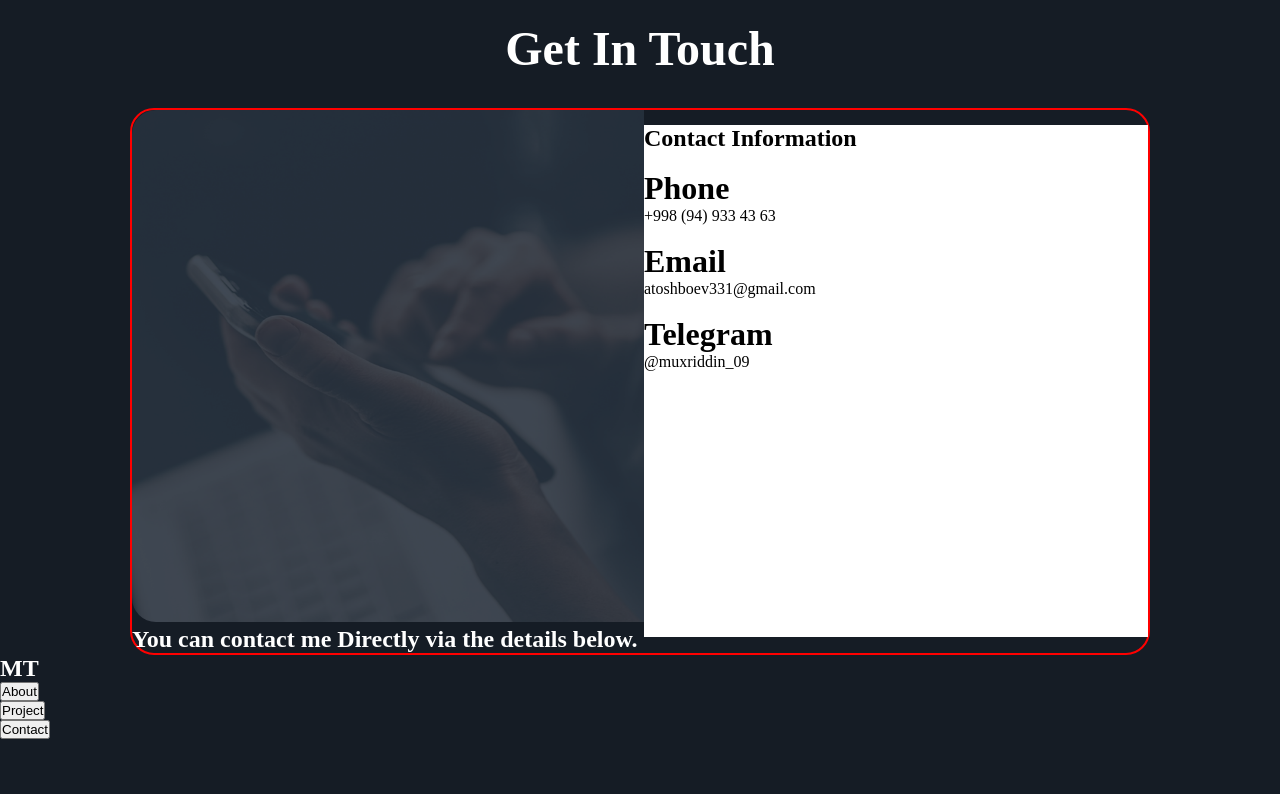
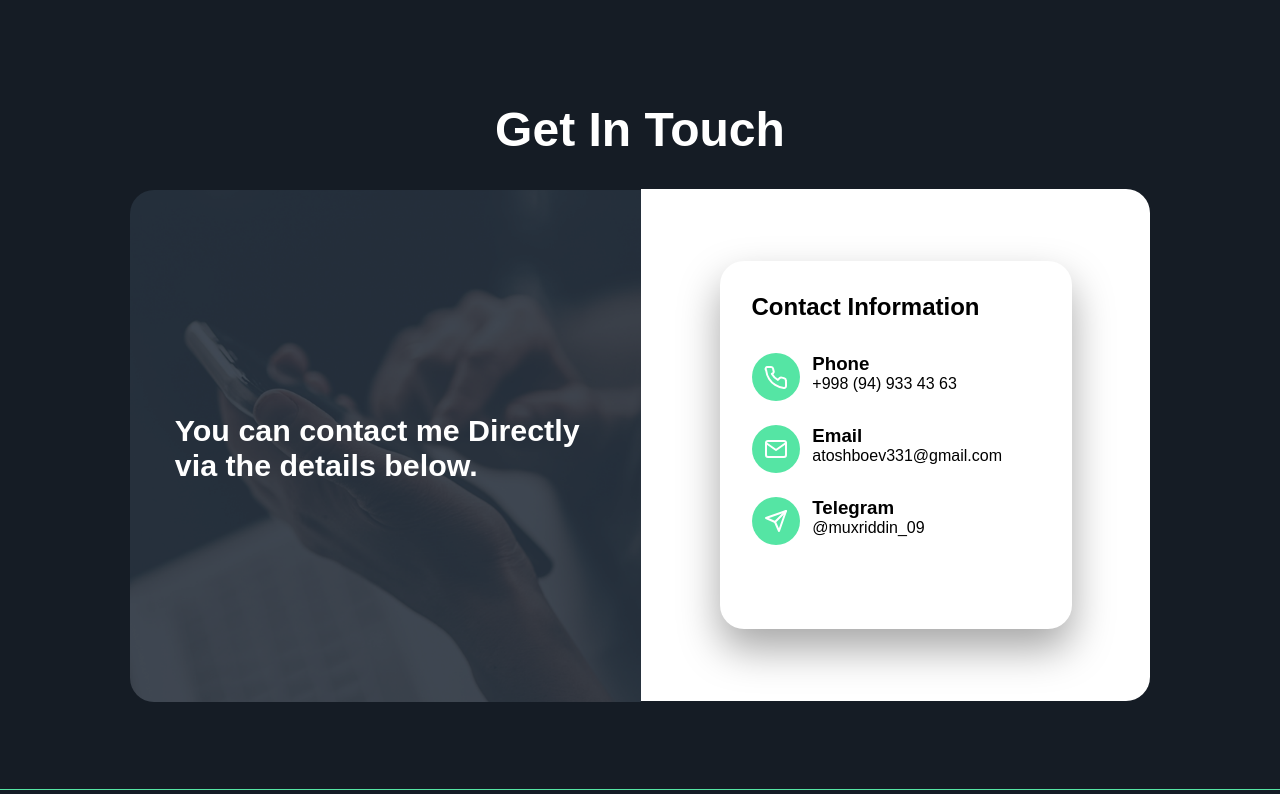
Before and after one commit to MukhriddinToshboyev/Portfoliyo, a React (Vite) app: page / in a window 1280 px wide. Shown: the part 3740-4534 px from the top of the page. Built offline with nearby package versions, Linux system fonts and the light colour scheme.

Commit message:
All classnames of the Contact component have been changed.

```diff
--- a/src/Contact/index.jsx
+++ b/src/Contact/index.jsx
@@ -4,36 +4,125 @@ import Contact_img from "../assets/ContactImg.png";
 function Contact() {
   return (
     <div className="Contact_container">
-      <h2 className="Contact_name">Get In Touch</h2>
-      <div className="Contact_card">
-        <div className="Contact_navbar">
-          <img className="Contact_navbar_img" src={Contact_img} alt="" />
-          <h2 className="Contact_navbar_text">
-            {" "}
-            You can contact me Directly via the details below.
-          </h2>
-        </div>
-        <div className="Contact_section">
-          <h2 className="Contact_section_name"> Contact Information</h2>
-          <ul className="Contact_section_card">
-            <li>
-              <img className="Contact_section_icon" src="" alt="" />
-              <h1 className="Contact_section_title">Phone</h1>
-              <p className="Contact_section_text"> +998 (94) 933 43 63</p>
-            </li>
-            <li>
-              <img className="Contact_section_icon" src="" alt="" />
-              <h1 className="Contact_section_title">Email</h1>
-              <p className="Contact_section_text"> atoshboev331@gmail.com</p>
-            </li>
-            <li>
-              <img className="Contact_section_icon" src="" alt="" />
-              <h1 className="Contact_section_title">Telegram</h1>
-              <p className="Contact_section_text"> @muxriddin_09</p>
-            </li>
-          </ul>
+      <div className="Contact">
+        <h2 className="Contact_title">Get In Touch</h2>
+
+        <div className="Contact_card">
+          <div className="Contact_left">
+            <img src={Contact_img} alt="#" />
+            <h2 className="Contact_text">
+              {" "}
+              You can contact me Directly <br /> via the details below.
+            </h2>
+          </div>
+
+          <div className="Contact_right">
+            <div className="Contact_right_content">
+              <h3 className="Contact_info-title"> Contact Information</h3>
+
+              <div className="Contact_item">
+                <div className="Contact_icon">
+                  <svg
+                    width="24"
+                    height="24"
+                    viewBox="0 0 24 24"
+                    fill="none"
+                    xmlns="http://www.w3.org/2000/svg"
+                  >
+                    <path
+                      d="M22 16.92V21a2 2 0 0 1-2.18 2
+                      19.79 19.79 0 0 1-8.63-3.07
+                      19.5 19.5 0 0 1-6-6
+                      19.79 19.79 0 0 1-3.07-8.67
+                      A2 2 0 0 1 3 2h4.09
+                      a2 2 0 0 1 2 1.72
+                      c.12.81.3 1.6.54 2.36
+                      a2 2 0 0 1-.45 2L7.91 8.91
+                      a16 16 0 0 0 6 6l1.83-1.83
+                      a2 2 0 0 1 2-.45
+                      c.76.24 1.55.42 2.36.54
+                      a2 2 0 0 1 1.72 2z"
+                      stroke="currentColor"
+                      stroke-width="2"
+                      stroke-linecap="round"
+                      stroke-linejoin="round"
+                    />
+                  </svg>
+                </div>
+                <div>
+                  <h3>Phone</h3>
+                  <p> +998 (94) 933 43 63</p>
+                </div>
+              </div>
+              <div className="Contact_item">
+                <div className="Contact_icon">
+                  <svg
+                    width="24"
+                    height="24"
+                    viewBox="0 0 24 24"
+                    fill="none"
+                    xmlns="http://www.w3.org/2000/svg"
+                  >
+                    <path
+                      d="M4 4h16a2 2 0 0 1 2 2v12
+                        a2 2 0 0 1-2 2H4
+                        a2 2 0 0 1-2-2V6
+                        a2 2 0 0 1 2-2z"
+                      stroke="currentColor"
+                      stroke-width="2"
+                      stroke-linecap="round"
+                      stroke-linejoin="round"
+                    />
+                    <path
+                      d="M22 6l-10 7L2 6"
+                      stroke="currentColor"
+                      stroke-width="2"
+                      stroke-linecap="round"
+                      stroke-linejoin="round"
+                    />
+                  </svg>
+                </div>
+
+                <div>
+                  <h3>Email</h3>
+                  <p> atoshboev331@gmail.com</p>
+                </div>
+              </div>
+              <div className="Contact_item">
+                <div className="Contact_icon">
+                  <svg
+                    width="24"
+                    height="24"
+                    viewBox="0 0 24 24"
+                    fill="none"
+                    xmlns="http://www.w3.org/2000/svg"
+                  >
+                    <path
+                      d="M22 2L11 13"
+                      stroke="currentColor"
+                      stroke-width="2"
+                      stroke-linecap="round"
+                      stroke-linejoin="round"
+                    />
+                    <path
+                      d="M22 2L15 22L11 13L2 9L22 2Z"
+                      stroke="currentColor"
+                      stroke-width="2"
+                      stroke-linecap="round"
+                      stroke-linejoin="round"
+                    />
+                  </svg>
+                </div>
+                <div>
+                  <h3>Telegram</h3>
+                  <p> @muxriddin_09</p>
+                </div>
+              </div>
+            </div>
+          </div>
         </div>
       </div>
+      <h2 className="Contact_line"></h2>
     </div>
   );
 }
--- a/src/Contact/style.css
+++ b/src/Contact/style.css
@@ -1,14 +1,15 @@
-.Contact_container {
+.Contact {
   width: 63.75rem;
-  /* height: 100vh; */
+  height: 100vh;
   margin: 0 auto;
   display: flex;
   align-items: center;
   flex-direction: column;
   justify-content: center;
+  font-family: sans-serif;
 }
 
-.Contact_name {
+.Contact_title {
   color: white;
   font-size: 3rem;
   margin: 2rem;
@@ -16,35 +17,91 @@
 
 .Contact_card {
   width: 100%;
-  border: 2px solid red;
   border-radius: 1.5rem;
   display: flex;
   align-items: center;
   justify-content: space-between;
 }
 
-/* Navbar */
-.Contact_navbar_img {
+/* Left*/
+
+.Contact_left {
+  position: relative;
+  overflow: hidden;
+}
+
+.Contact_left img {
   width: 32rem;
   height: 32rem;
   border-top-left-radius: 1.5rem;
   border-bottom-left-radius: 1.5rem;
-  z-index: -1;
+  object-fit: cover;
 }
 
-.Contact_navbar_text {
-  z-index: 9999;
+.Contact_text {
+  position: absolute;
+  inset: 0;
+  z-index: 2;
+  color: white;
+  display: flex;
+  flex-direction: column;
+  justify-content: center;
+  padding: 2.8rem;
+  font-size: 1.9rem;
 }
 
-/* Section */
+/* Right */
 
-.Contact_section {
+.Contact_right {
   height: 32rem;
   width: 50%;
+  margin-bottom: 0.4rem;
   background-color: white;
   color: black;
+  border-top-right-radius: 1.5rem;
+  border-bottom-right-radius: 1.5rem;
+  display: flex;
+  align-items: center;
+  justify-content: center;
 }
 
-.Contact_section_card {
-  list-style: none;
+.Contact_right_content {
+  width: 22rem;
+  height: 23rem;
+  border-radius: 1.5rem;
+  box-shadow: 0 20px 40px rgba(0, 0, 0, 0.35);
+  display: flex;
+  flex-direction: column;
 }
+
+.Contact_info-title {
+  font-size: 1.5rem;
+  margin: 2rem;
+}
+
+.Contact_item {
+  display: flex;
+  margin-left: 2rem;
+  width: 100%;
+  height: 4.5rem;
+}
+
+.Contact_icon {
+  width: 3rem;
+  height: 3rem;
+  margin-right: 0.8rem;
+  background-color: #55e5a4;
+  border-radius: 50%;
+  color: white;
+  display: flex;
+  align-items: center;
+  justify-content: center;
+}
+
+/* Line */
+
+.Contact_line {
+  width: 100%;
+  height: 0.1rem;
+  background-color: #55e5a4;
+}
```
